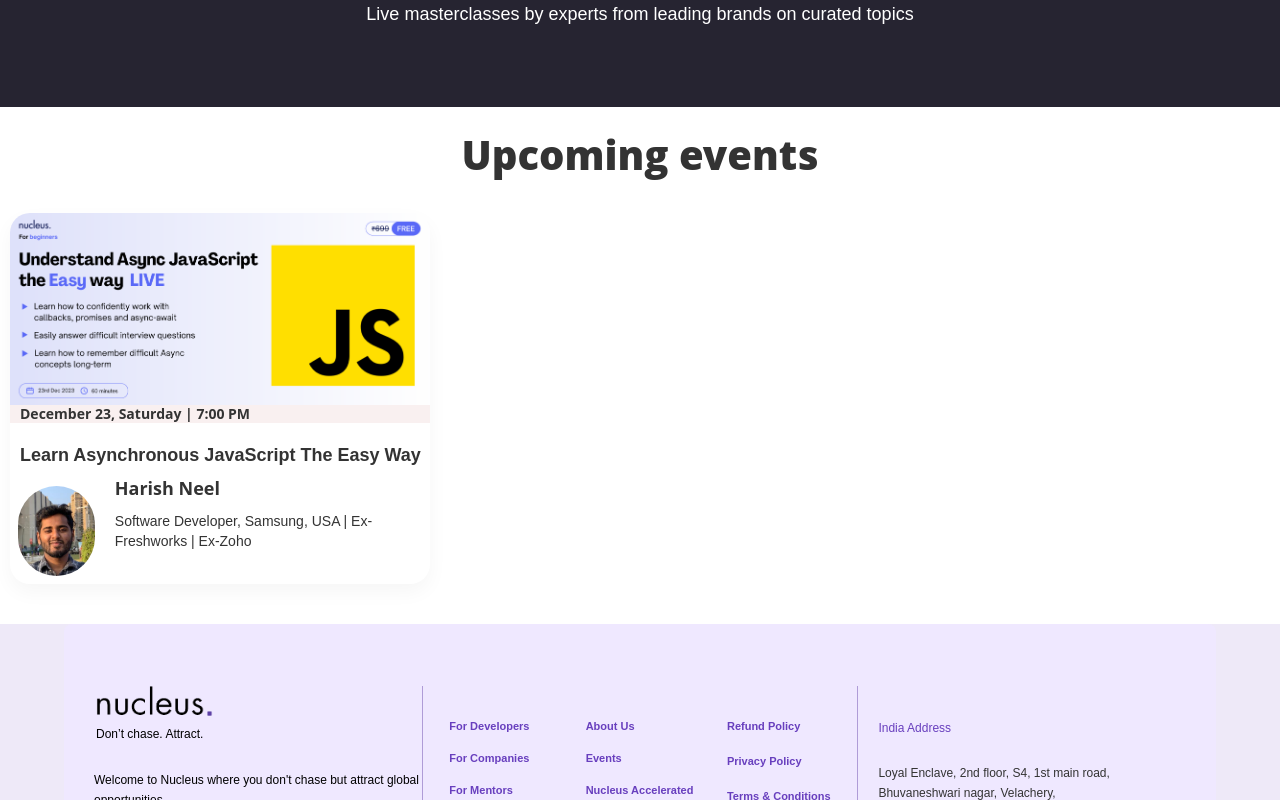
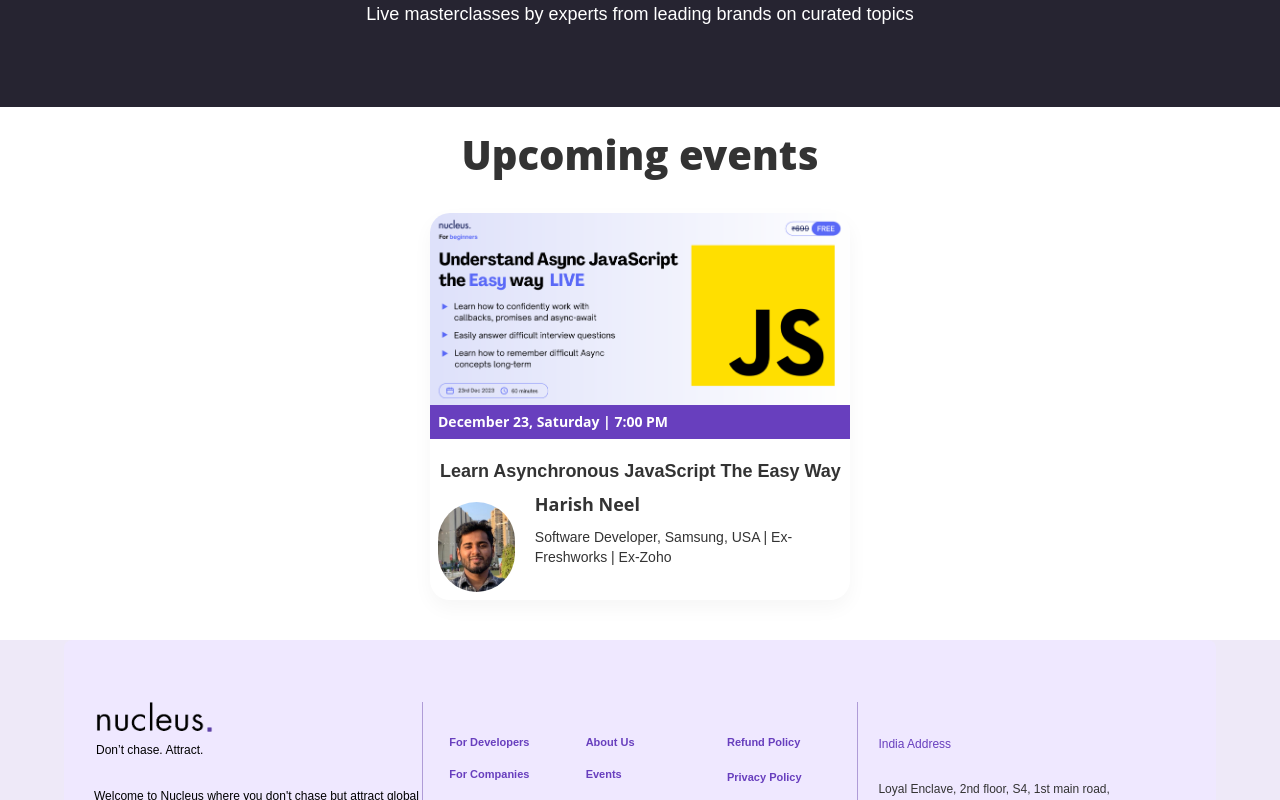
Before and after one commit to NucleusHQ/Nucleus-events, a React (Create React App) app: page / in a window 1280 px wide. Shown: the part 404-1204 px from the top of the page. Built offline with nearby package versions, Linux system fonts and the light colour scheme.

Commit message:
EventList Page Fixes

```diff
--- a/src/styles/events.css
+++ b/src/styles/events.css
@@ -1,6 +1,18 @@
 .past-events {
   width: 74%;
   margin: auto;
+}
+
+.event-row {
+  display: flex;
+  justify-content: center;
+}
+
+.contrast {
+  background-color: #683fbe;
+  color: white;
+  padding: 8px 0px;
+  padding-left: 8px;
 }
 
 .past-event-container {
```
